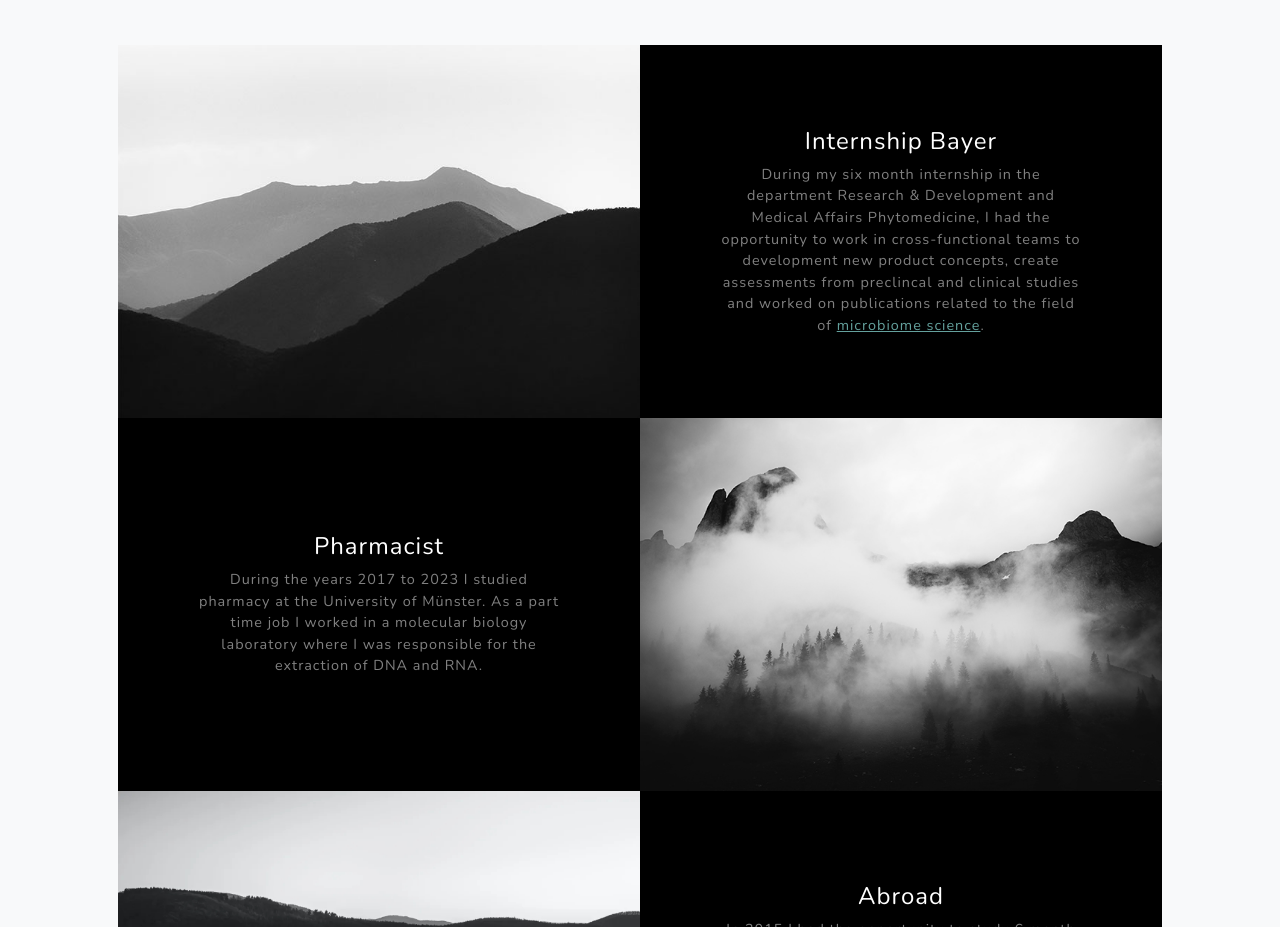
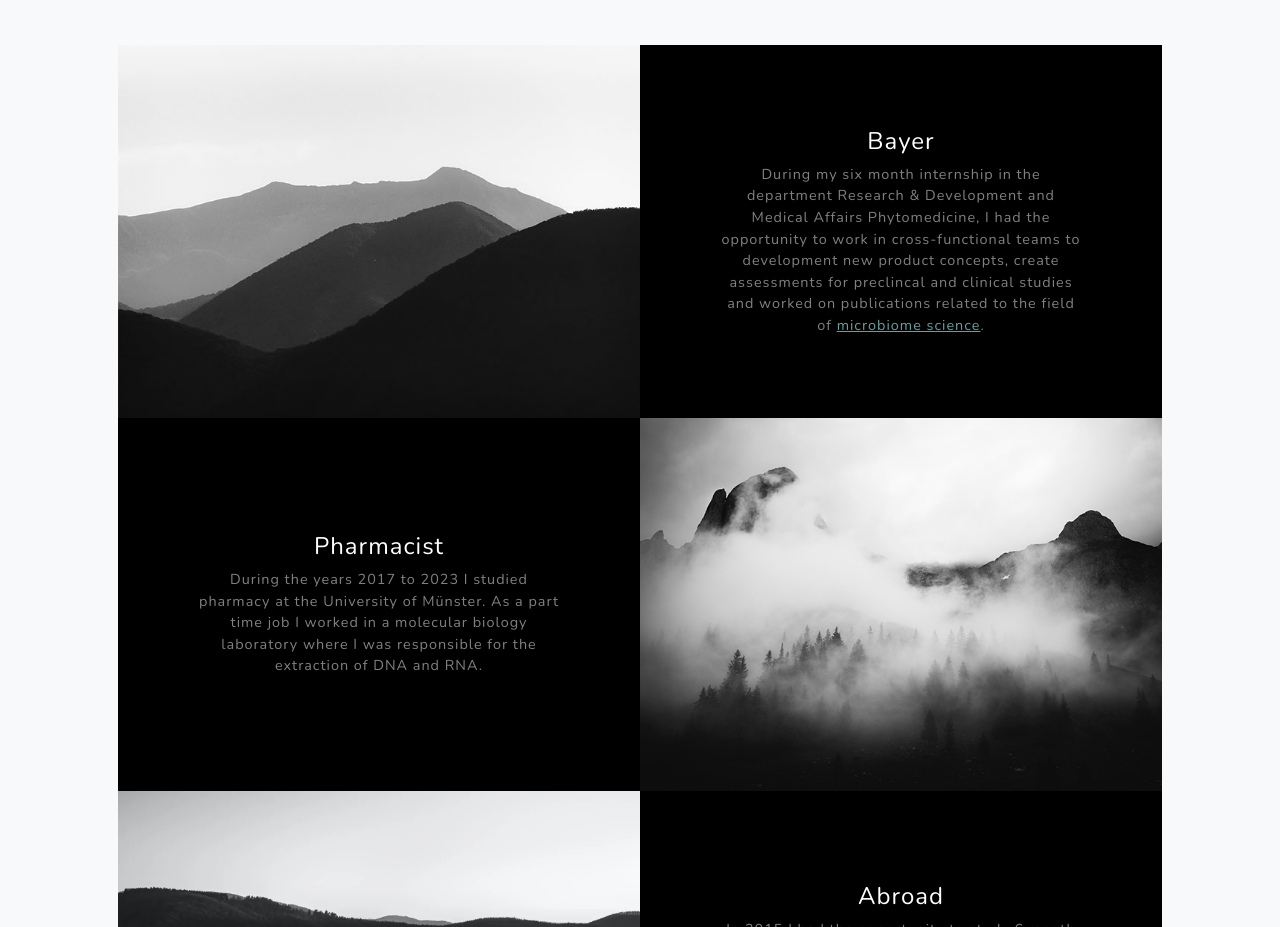
Before and after one commit to Temal4800/malte.grieswelle, a plain HTML site: page main.html in a window 1280 px wide. Shown: the part 4070-4997 px from the top of the page. Drawn offline with nearby package versions, Linux system fonts and the light colour scheme.

Commit message:
changed title of subsection

```diff
--- a/main.html
+++ b/main.html
@@ -162,9 +162,9 @@
                         <div class="bg-black text-center h-100 project">
                             <div class="d-flex h-100">
                                 <div class="project-text w-100 my-auto text-center text-lg-left">
-                                    <h4 class="text-white">Internship Bayer</h4>
+                                    <h4 class="text-white">Bayer</h4>
                                     <p class="mb-0 text-white-50">During my six month internship in the department Research & Development and Medical Affairs Phytomedicine, I had the opportunity to work in cross-functional teams to development new product concepts, create assessments
-                                        from preclincal and clinical studies and worked on publications related to the field of
+                                        for preclincal and clinical studies and worked on publications related to the field of
                                         <a href="https://pubs.acs.org/doi/full/10.1021/acschemneuro.3c00127">microbiome science</a>.</p>
                                 </div>
                             </div>
```
